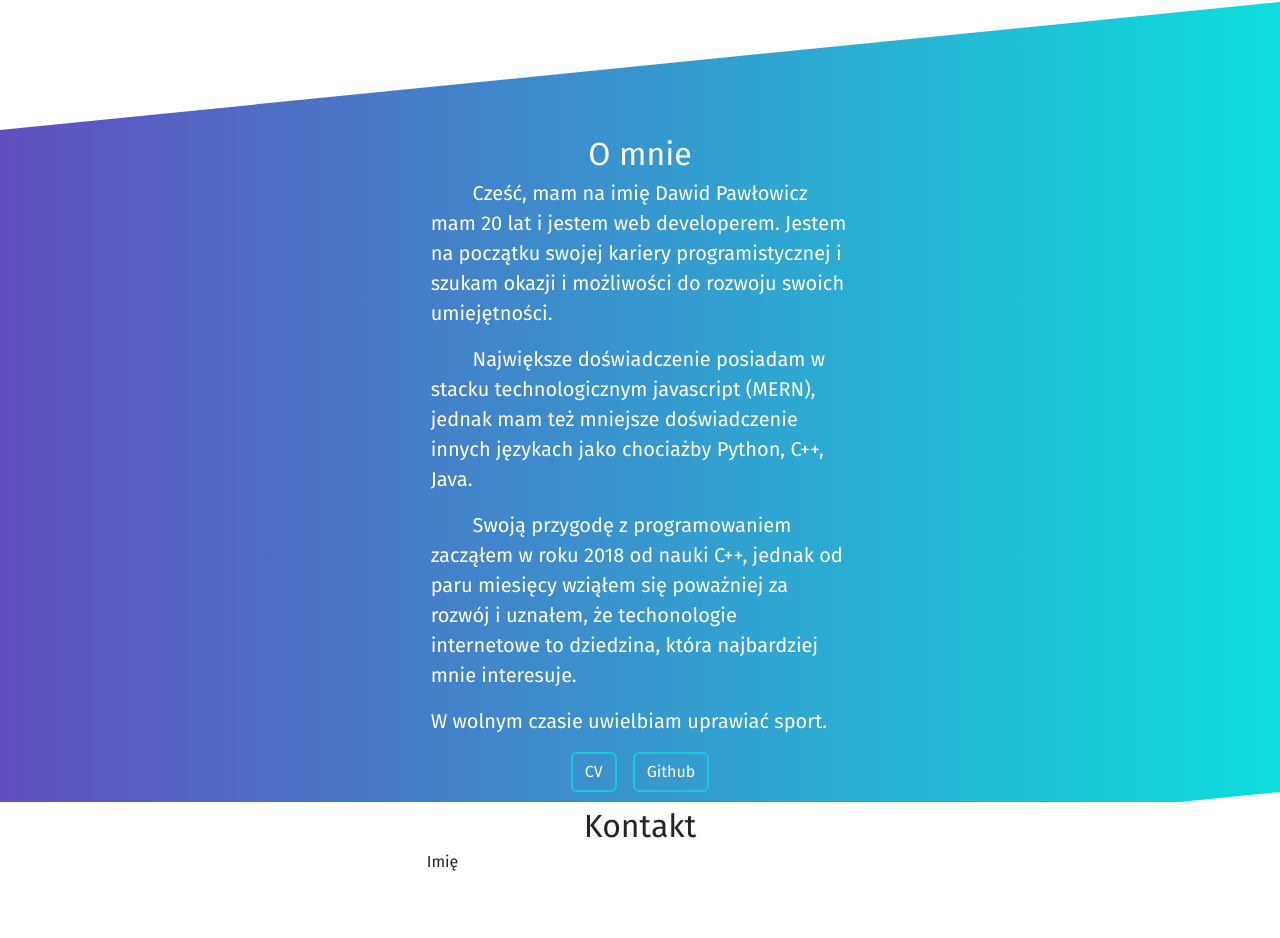
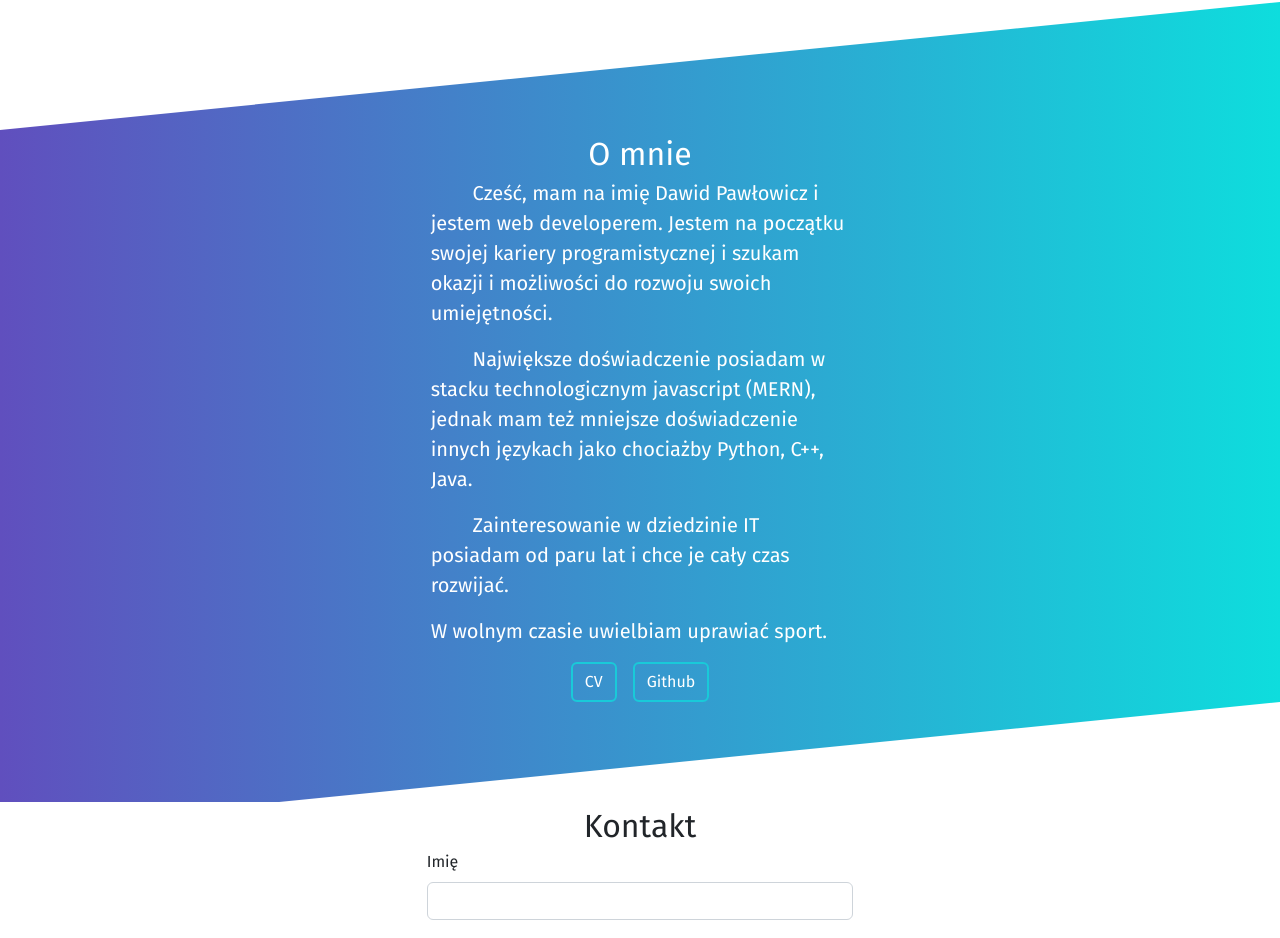
Before and after one commit to Fleskimiso/Portfolio, a React (Vite) app: page / in a window 1280 px wide. Shown: the part 4274-5212 px from the top of the page. Built offline with nearby package versions, Linux system fonts and the light colour scheme.

Commit message:
desc change

```diff
--- a/src/components/AboutMe.tsx
+++ b/src/components/AboutMe.tsx
@@ -10,7 +10,7 @@ const AboutMe = (props: { lang: "pl" | "en" }) => {
                 {props.lang === "pl" ?
                     <div style={{ "textIndent": "10%" }}>
                         <p>
-                            Cześć, mam na imię Dawid Pawłowicz mam 20 lat i jestem web developerem. Jestem na początku swojej kariery programistycznej
+                            Cześć, mam na imię Dawid Pawłowicz i jestem web developerem. Jestem na początku swojej kariery programistycznej
                             i szukam okazji i możliwości do rozwoju swoich umiejętności.
                         </p>
                         <p>
@@ -18,8 +18,7 @@ const AboutMe = (props: { lang: "pl" | "en" }) => {
                             javascript (MERN), jednak mam też mniejsze doświadczenie innych językach jako chociażby Python, C++, Java.
                         </p>
                         <p>
-                            Swoją przygodę z programowaniem zacząłem w roku 2018 od nauki C++, jednak od paru miesięcy wziąłem się poważniej za rozwój
-                            i uznałem, że techonologie internetowe to dziedzina, która najbardziej mnie interesuje.
+                            Zainteresowanie w dziedzinie IT posiadam od paru lat i chce je cały czas rozwijać.
                         </p>
                         <div style={{ "textIndent": "0%" }}>
                             W wolnym czasie uwielbiam uprawiać sport.
@@ -33,9 +32,7 @@ const AboutMe = (props: { lang: "pl" | "en" }) => {
                             is in the stack javascript (MERN), but I have also other languages as Python, C, Java.
                         </p>
                         <p>
-                            My first programming experience started in 2018 learning C++,
-                            but I took a bigger take on my development since last few months
-                            and decided that internet technologies are what is the most interesting to me.
+                        I have been interested in IT domain for a few years and I want to continue to develop my interest in it.
                         </p>
                         <div style={{ "textIndent": "0%" }}>
                             I like to exercise in free time.
```
